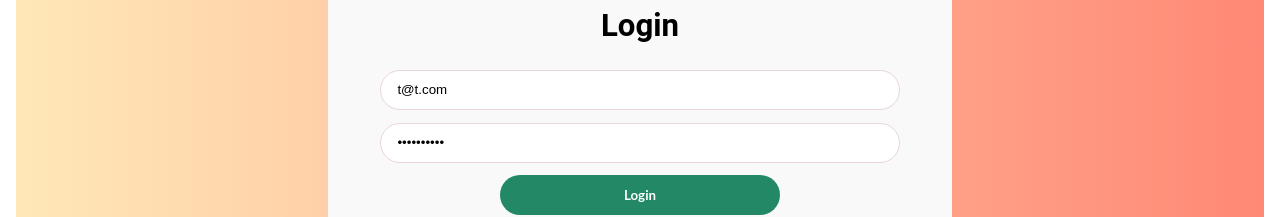
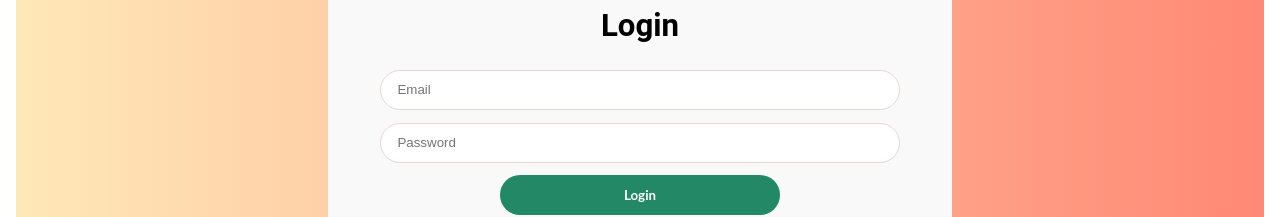
Before and after one commit to weronikabuczak/recipes-app, a React (Create React App) app: page /auth in a window 1280 px wide. Shown: the part 211-428 px from the top of the page. Built offline with nearby package versions, Linux system fonts and the light colour scheme.

Commit message:
Add required keys to lists

```diff
--- a/src/components/Auth/AuthWindow.js
+++ b/src/components/Auth/AuthWindow.js
@@ -68,8 +68,8 @@ const AuthWindow = () => {
                 <h1>{isLoginWindow ? 'Login' : 'Sign Up'}</h1>
             </header>
             <form onSubmit={submitHandler}>
-                <CustomInput type='email' id='email' value='t@t.com' required label='Email' ref={emailRef}/>
-                <CustomInput type='password' id='password' value='Password1!' required label='Password'
+                <CustomInput type='email' id='email' required label='Email' ref={emailRef}/>
+                <CustomInput type='password' id='password' required label='Password'
                              ref={passwordRef}/>
                 <div>
                     <CustomButton confirmation>{isLoginWindow ? 'Login' : 'Create account'}</CustomButton>
--- a/src/components/Recipes/IngredientsInfo.js
+++ b/src/components/Recipes/IngredientsInfo.js
@@ -6,7 +6,7 @@ const IngredientsInfo = ({ingredients}) => {
             <header className={classes.header}>Ingredients</header>
             <ul className={classes.ingredients__list}>
                 {ingredients && Object.keys(ingredients).map((key, item) => (
-                    <li>{key} <span className={classes.quantity}>{ingredients[key]}</span></li>
+                    <li key={key}>{key} <span className={classes.quantity}>{ingredients[key]}</span></li>
                 ))}
             </ul>
         </div>
--- a/src/components/Recipes/Recipes.js
+++ b/src/components/Recipes/Recipes.js
@@ -39,20 +39,20 @@ const Recipes = () => {
                 }
             }, receiveData);
         },
-        [])
+        [getRecipes, token])
 
     return (
         <section className={classes.recipes}>
             <header className={classes.header}>
-                {/*<h1>Below you can find your recipes.</h1>*/}
+                <h1>Below you can find your recipes.</h1>
                 {isLoading && <LoadingSpinner/>}
                 {errorMessage && <Error errorMessage={errorMessage}/>}
             </header>
-            <ul className={classes.recipes__list}>
+            <div className={classes.recipes__list}>
                 {recipes && recipes.map((recipe) => (
-                        <Recipe recipe={recipe}/>
+                        <Recipe key={recipe.id} recipe={recipe}/>
                 ))}
-            </ul>
+            </div>
         </section>
     )
 }
```
